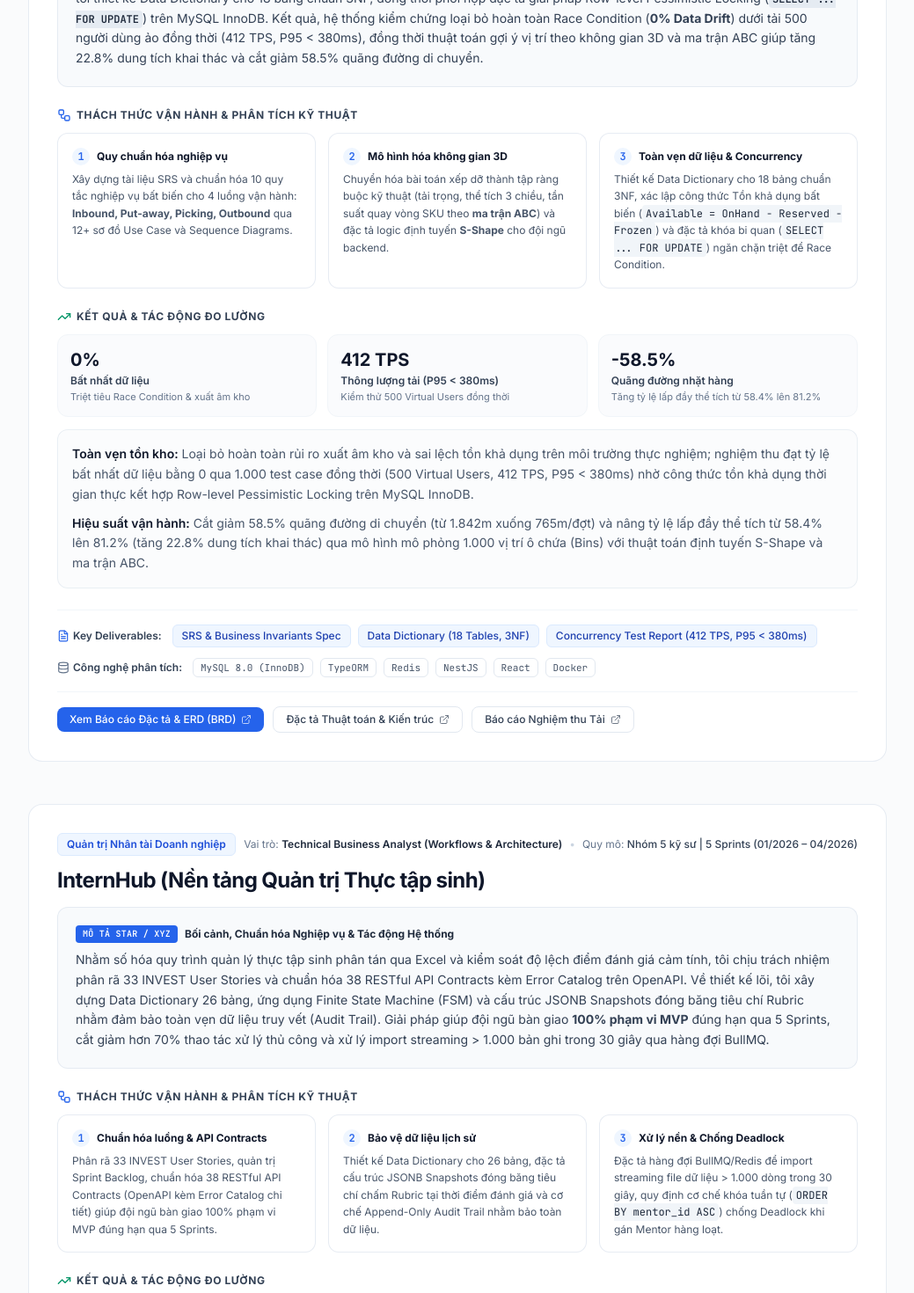
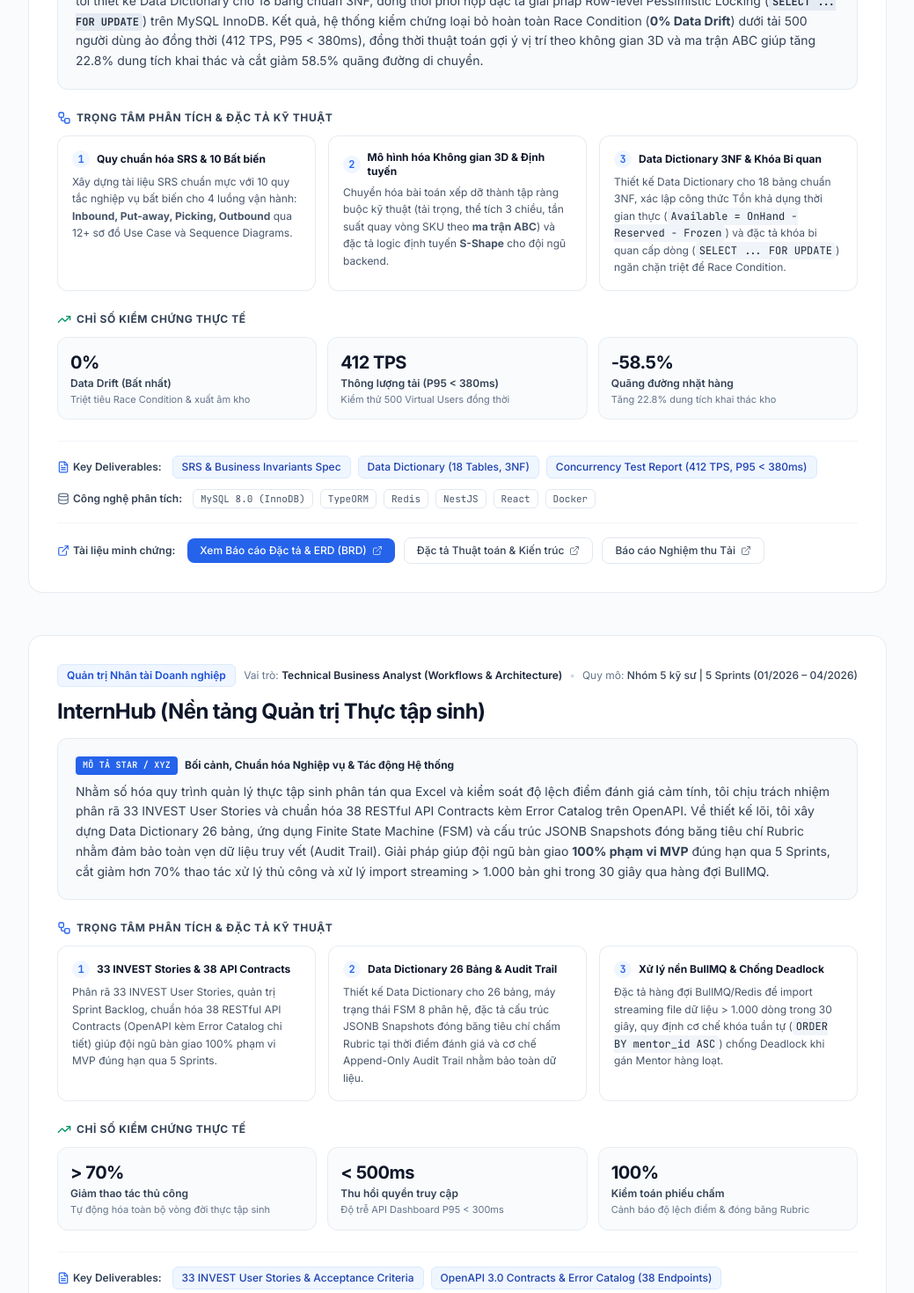
Before and after one commit to Nguyntanh/portfolio, a React (Vite) app: page / in a window 1280 px wide. Shown: the part 1220-2690 px from the top of the page at 88% size, without its empty margins (120-1159 px from the left). Built offline with nearby package versions, Linux system fonts and the light colour scheme.

Commit message:
tối ưu hóa nội dung

```diff
--- a/src/App.tsx
+++ b/src/App.tsx
@@ -56,11 +56,9 @@ interface CaseStudy {
   title: string;
   role: string;
   scale: string;
-  context: string;
   starDescription: ReactNode;
   actions: ProjectActionItem[];
   metrics: ProjectMetric[];
-  results: ReactNode[];
   artifacts: string[];
   techStack: string[];
   links: ProjectLink[];
@@ -74,8 +72,6 @@ const CASE_STUDIES: CaseStudy[] = [
     title: "Smart WMS (Hệ thống Quản lý Kho thông minh)",
     role: "Technical Business Analyst (Core System Modeler)",
     scale: "Nhóm 5 kỹ sư | Chu kỳ 4 tháng (06/2026 – 09/2026)",
-    context:
-      "Nền tảng quản trị kho hàng đa chi nhánh giải quyết bài toán lãng phí thể tích lưu trữ (25–40%), rút ngắn thời gian gom hàng và loại bỏ nguy cơ xuất âm kho do tranh chấp dữ liệu khi nhiều nhân viên cùng xử lý một mã hàng (SKU).",
     starDescription: (
       <span>
         Đối mặt với bài toán lãng phí 25–40% thể tích kho và rủi ro xuất âm khi nhiều nhân viên nhặt cùng SKU, tôi trực tiếp chuẩn hóa SRS với 10 quy tắc nghiệp vụ bất biến cho 4 luồng Inbound, Outbound, Put-away, Picking qua 12+ sơ đồ UML. Về mặt kiến trúc dữ liệu, tôi thiết kế Data Dictionary cho 18 bảng chuẩn 3NF, đồng thời phối hợp đặc tả giải pháp Row-level Pessimistic Locking (
@@ -87,16 +83,16 @@ const CASE_STUDIES: CaseStudy[] = [
     ),
     actions: [
       {
-        title: "Quy chuẩn hóa nghiệp vụ",
+        title: "Quy chuẩn hóa SRS & 10 Bất biến",
         detail: (
           <span>
-            Xây dựng tài liệu SRS và chuẩn hóa 10 quy tắc nghiệp vụ bất biến cho 4 luồng vận hành:{" "}
+            Xây dựng tài liệu SRS chuẩn mực với 10 quy tắc nghiệp vụ bất biến cho 4 luồng vận hành:{" "}
             <strong>Inbound, Put-away, Picking, Outbound</strong> qua 12+ sơ đồ Use Case và Sequence Diagrams.
           </span>
         ),
       },
       {
-        title: "Mô hình hóa không gian 3D",
+        title: "Mô hình hóa Không gian 3D & Định tuyến",
         detail: (
           <span>
             Chuyển hóa bài toán xếp dỡ thành tập ràng buộc kỹ thuật (tải trọng, thể tích 3 chiều, tần suất quay vòng SKU theo{" "}
@@ -105,14 +101,14 @@ const CASE_STUDIES: CaseStudy[] = [
         ),
       },
       {
-        title: "Toàn vẹn dữ liệu & Concurrency",
+        title: "Data Dictionary 3NF & Khóa Bi quan",
         detail: (
           <span>
-            Thiết kế Data Dictionary cho 18 bảng chuẩn 3NF, xác lập công thức Tồn khả dụng bất biến (
+            Thiết kế Data Dictionary cho 18 bảng chuẩn 3NF, xác lập công thức Tồn khả dụng thời gian thực (
             <code className="bg-slate-100 text-slate-800 px-1 py-0.5 rounded font-mono text-xs">
               Available = OnHand - Reserved - Frozen
             </code>
-            ) và đặc tả khóa bi quan (
+            ) và đặc tả khóa bi quan cấp dòng (
             <code className="bg-slate-100 text-slate-800 px-1 py-0.5 rounded font-mono text-xs">
               SELECT ... FOR UPDATE
             </code>
@@ -124,7 +120,7 @@ const CASE_STUDIES: CaseStudy[] = [
     metrics: [
       {
         value: "0%",
-        label: "Bất nhất dữ liệu",
+        label: "Data Drift (Bất nhất)",
         sub: "Triệt tiêu Race Condition & xuất âm kho",
       },
       {
@@ -135,20 +131,8 @@ const CASE_STUDIES: CaseStudy[] = [
       {
         value: "-58.5%",
         label: "Quãng đường nhặt hàng",
-        sub: "Tăng tỷ lệ lấp đầy thể tích từ 58.4% lên 81.2%",
+        sub: "Tăng 22.8% dung tích khai thác kho",
       },
-    ],
-    results: [
-      (
-        <p key="r1" className="text-slate-600 leading-relaxed text-sm">
-          <strong className="text-slate-900 font-semibold">Toàn vẹn tồn kho:</strong> Loại bỏ hoàn toàn rủi ro xuất âm kho và sai lệch tồn khả dụng trên môi trường thực nghiệm; nghiệm thu đạt tỷ lệ bất nhất dữ liệu bằng 0 qua 1.000 test case đồng thời (500 Virtual Users, 412 TPS, P95 &lt; 380ms) nhờ công thức tồn khả dụng thời gian thực kết hợp Row-level Pessimistic Locking trên MySQL InnoDB.
-        </p>
-      ),
-      (
-        <p key="r2" className="text-slate-600 leading-relaxed text-sm">
-          <strong className="text-slate-900 font-semibold">Hiệu suất vận hành:</strong> Cắt giảm 58.5% quãng đường di chuyển (từ 1.842m xuống 765m/đợt) và nâng tỷ lệ lấp đầy thể tích từ 58.4% lên 81.2% (tăng 22.8% dung tích khai thác) qua mô hình mô phỏng 1.000 vị trí ô chứa (Bins) với thuật toán định tuyến S-Shape và ma trận ABC.
-        </p>
-      ),
     ],
     artifacts: [
       "SRS & Business Invariants Spec",
@@ -178,8 +162,6 @@ const CASE_STUDIES: CaseStudy[] = [
     title: "InternHub (Nền tảng Quản trị Thực tập sinh)",
     role: "Technical Business Analyst (Workflows & Architecture)",
     scale: "Nhóm 5 kỹ sư | 5 Sprints (01/2026 – 04/2026)",
-    context:
-      "Số hóa toàn diện vòng đời thực tập sinh thay thế quy trình thủ công qua Excel/Zalo; tự động hóa cấp và thu hồi quyền truy cập, giảm tải tác vụ hành chính và chuẩn hóa thang đo thẩm định năng lực đa chiều.",
     starDescription: (
       <span>
         Nhằm số hóa quy trình quản lý thực tập sinh phân tán qua Excel và kiểm soát độ lệch điểm đánh giá cảm tính, tôi chịu trách nhiệm phân rã 33 INVEST User Stories và chuẩn hóa 38 RESTful API Contracts kèm Error Catalog trên OpenAPI. Về thiết kế lõi, tôi xây dựng Data Dictionary 26 bảng, ứng dụng Finite State Machine (FSM) và cấu trúc JSONB Snapshots đóng băng tiêu chí Rubric nhằm đảm bảo toàn vẹn dữ liệu truy vết (Audit Trail). Giải pháp giúp đội ngũ bàn giao <strong>100% phạm vi MVP</strong> đúng hạn qua 5 Sprints, cắt giảm hơn 70% thao tác xử lý thủ công và xử lý import streaming &gt; 1.000 bản ghi trong 30 giây qua hàng đợi BullMQ.
@@ -187,7 +169,7 @@ const CASE_STUDIES: CaseStudy[] = [
     ),
     actions: [
       {
-        title: "Chuẩn hóa luồng & API Contracts",
+        title: "33 INVEST Stories & 38 API Contracts",
         detail: (
           <span>
             Phân rã 33 INVEST User Stories, quản trị Sprint Backlog, chuẩn hóa 38 RESTful API Contracts (OpenAPI kèm Error Catalog chi tiết) giúp đội ngũ bàn giao 100% phạm vi MVP đúng hạn qua 5 Sprints.
@@ -195,15 +177,15 @@ const CASE_STUDIES: CaseStudy[] = [
         ),
       },
       {
-        title: "Bảo vệ dữ liệu lịch sử",
+        title: "Data Dictionary 26 Bảng & Audit Trail",
         detail: (
           <span>
-            Thiết kế Data Dictionary cho 26 bảng, đặc tả cấu trúc JSONB Snapshots đóng băng tiêu chí chấm Rubric tại thời điểm đánh giá và cơ chế Append-Only Audit Trail nhằm bảo toàn dữ liệu.
+            Thiết kế Data Dictionary cho 26 bảng, máy trạng thái FSM 8 phân hệ, đặc tả cấu trúc JSONB Snapshots đóng băng tiêu chí chấm Rubric tại thời điểm đánh giá và cơ chế Append-Only Audit Trail nhằm bảo toàn dữ liệu.
           </span>
         ),
       },
       {
-        title: "Xử lý nền & Chống Deadlock",
+        title: "Xử lý nền BullMQ & Chống Deadlock",
         detail: (
           <span>
             Đặc tả hàng đợi BullMQ/Redis để import streaming file dữ liệu &gt; 1.000 dòng trong 30 giây, quy định cơ chế khóa tuần tự (
@@ -218,8 +200,8 @@ const CASE_STUDIES: CaseStudy[] = [
     metrics: [
       {
         value: "> 70%",
-        label: "Thời gian xử lý thủ công",
-        sub: "Cắt giảm trong toàn bộ vòng đời thực tập sinh",
+        label: "Giảm thao tác thủ công",
+        sub: "Tự động hóa toàn bộ vòng đời thực tập sinh",
       },
       {
         value: "< 500ms",
@@ -229,20 +211,8 @@ const CASE_STUDIES: CaseStudy[] = [
       {
         value: "100%",
         label: "Kiểm toán phiếu chấm",
-        sub: "Cảnh báo độ lệch điểm và đóng băng Rubric",
+        sub: "Cảnh báo độ lệch điểm & đóng băng Rubric",
       },
-    ],
-    results: [
-      (
-        <p key="r1" className="text-slate-600 leading-relaxed text-sm">
-          <strong className="text-slate-900 font-semibold">Hiệu quả vận hành:</strong> Cắt giảm hơn 70% thời gian xử lý thủ công trong toàn bộ vòng đời thực tập sinh; tốc độ thu hồi phiên truy cập dưới 500ms và độ trễ API Dashboard đạt P95 &lt; 300ms nhờ thiết lập máy trạng thái (FSM) 8 phân hệ kết hợp Redis Blacklist phân tán và hàng đợi BullMQ.
-        </p>
-      ),
-      (
-        <p key="r2" className="text-slate-600 leading-relaxed text-sm">
-          <strong className="text-slate-900 font-semibold">Tính khách quan dữ liệu:</strong> Loại bỏ hoàn toàn rủi ro sai lệch dữ liệu đánh giá và kiểm soát độ lệch điểm cảm tính; 100% phiếu chấm được kiểm toán toàn vẹn kèm cờ cảnh báo biên độ lệch |S_self - S_mentor| &gt; 3.0 thông qua cơ chế Blind Review song song và Immutable JSONB Snapshots.
-        </p>
-      ),
     ],
     artifacts: [
       "33 INVEST User Stories & Acceptance Criteria",
@@ -363,49 +333,73 @@ interface MilestoneItem {
 const MILESTONES: MilestoneItem[] = [
   {
     period: "06/2026 – 09/2026",
-    project: "Hệ thống Quản lý Kho hàng Thông minh (Smart WMS)",
+    project: "Smart WMS (Quản lý Kho thông minh)",
     affiliation: "Đồ án Kỹ thuật Phần mềm Xuất sắc – Đại học CMC",
     role: "Technical Business Analyst (Core System Modeler)",
-    team: "Nhóm 5 thành viên (Full-stack) · Agile/Scrum",
+    team: "Nhóm 5 kỹ sư · Scrum 4 tháng",
     highlights: [
       {
-        title: "Đặc tả luồng kho & Kiến trúc dữ liệu",
+        title: "Quy chuẩn SRS & 10 Bất biến Nghiệp vụ",
         content:
-          "Xây dựng SRS và 10 quy tắc nghiệp vụ bất biến cho 4 luồng vận hành cốt lõi (Inbound, Outbound, Put-away, Picking) qua 12+ sơ đồ Use Case & Sequence; thiết kế Data Dictionary cho 18 bảng chuẩn 3NF triệt tiêu sai lệch logic giữa Vận hành và Dev.",
+          "Khảo sát bài toán thất thoát 25–40% thể tích kho; chuẩn hóa 10 quy tắc nghiệp vụ bất biến cho 4 luồng vận hành cốt lõi (Inbound, Put-away, Picking, Outbound) qua 12+ sơ đồ Use Case & Sequence.",
       },
       {
-        title: "Mô hình hóa không gian kho",
+        title: "Data Dictionary 3NF & Khóa Bi quan",
         content:
-          "Quy chuẩn hóa logic gợi ý vị trí kho theo thể tích 3D kết hợp phân loại ABC và định tuyến nhặt hàng S-Shape, hỗ trợ đội ngũ dev kiểm chứng thực tế tối ưu 22.8% dung tích và giảm 58.5% quãng đường nhặt hàng.",
+          "Thiết kế Data Dictionary 18 bảng chuẩn 3NF, xác lập công thức Tồn khả dụng thời gian thực và đặc tả giải pháp Row-level Pessimistic Locking trên MySQL InnoDB triệt tiêu Race Condition.",
       },
       {
-        title: "Kiểm soát đồng thời & Nghiệm thu NFRs",
+        title: "Mô hình hóa Không gian & Nghiệm thu Tải",
         content:
-          "Đặc tả cơ chế khóa bi quan cấp dòng xử lý Race Condition, loại bỏ rủi ro xuất âm kho và cùng đội ngũ nghiệm thu hệ thống đạt 412 TPS với độ trễ P95 < 380ms dưới tải 500 VUs.",
+          "Quy chuẩn hóa logic gợi ý vị trí theo thể tích 3D kết hợp ma trận ABC và định tuyến S-Shape (giảm 58.5% quãng đường); nghiệm thu hệ thống đạt 412 TPS, P95 < 380ms dưới tải 500 VUs.",
       },
     ],
   },
   {
     period: "01/2026 – 04/2026",
-    project: "Nền tảng Quản lý Thực tập sinh Tập trung (InternHub)",
-    affiliation: "Enterprise Web Platform",
+    project: "InternHub (Quản trị Thực tập sinh Doanh nghiệp)",
+    affiliation: "Dự án Kỹ thuật Phần mềm – Đại học CMC",
     role: "Technical Business Analyst (Workflows & Architecture)",
-    team: "Nhóm 5 thành viên · 5 Sprints",
+    team: "Nhóm 5 kỹ sư · 5 Sprints Agile",
     highlights: [
       {
-        title: "Chuẩn hóa Backlog & API Contracts",
+        title: "Phân rã Backlog & 38 API Contracts",
         content:
-          "Phân rã 33 INVEST User Stories, quản trị Sprint Backlog, chuẩn hóa 38 API Contracts (OpenAPI) kèm Error Catalog, bàn giao 100% phạm vi MVP đúng hạn qua 5 Sprints.",
+          "Phân rã 33 INVEST User Stories, quản trị Sprint Backlog, chuẩn hóa 38 RESTful API Contracts trên OpenAPI 3.0 kèm Error Catalog, bàn giao 100% phạm vi MVP đúng hạn qua 5 Sprints.",
       },
       {
-        title: "Bảo vệ toàn vẹn dữ liệu & Chống Deadlock",
+        title: "Toàn vẹn Dữ liệu Đánh giá & FSM",
         content:
-          "Xây dựng Data Dictionary cho 26 bảng; ứng dụng Finite State Machine (FSM), Immutable JSONB Snapshots và Append-Only Audit Trail bảo toàn toàn vẹn dữ liệu đánh giá lịch sử.",
+          "Xây dựng Data Dictionary 26 bảng chuẩn 3NF, thiết lập máy trạng thái FSM 8 phân hệ và cấu trúc Immutable JSONB Snapshots đóng băng tiêu chí Rubric đánh giá tại thời điểm chấm.",
       },
       {
-        title: "Tối ưu hóa quy trình & Xử lý bất đồng bộ",
+        title: "Xử lý Nền BullMQ & Chống Deadlock",
         content:
-          "Đặc tả kiến trúc hàng đợi BullMQ xử lý streaming file > 1.000 dòng trong 30 giây, nghiệm thu tiêu chuẩn NFRs độ trễ P95 < 300ms và thu hồi phiên < 500ms, cắt giảm > 70% thao tác thủ công.",
+          "Đặc tả kiến trúc hàng đợi BullMQ/Redis import streaming file > 1.000 dòng trong 30 giây, quy định cơ chế khóa tuần tự ORDER BY mentor_id ASC triệt tiêu Deadlock khi gán Mentor hàng loạt.",
+      },
+    ],
+  },
+  {
+    period: "2022 – 2026",
+    project: "Cử nhân Kỹ thuật Phần mềm",
+    affiliation: "Trường Đại học CMC (CMC University)",
+    role: "Sinh viên Kỹ thuật Phần mềm định hướng Hệ thống",
+    team: "Chương trình Đào tạo Kỹ sư chuẩn Quốc tế",
+    highlights: [
+      {
+        title: "Phân tích & Thiết kế Hệ thống",
+        content:
+          "Nắm vững phương pháp luận OOAD, UML 2.0 (Use Case, Sequence, Activity), BPMN 2.0 và quy chuẩn hóa yêu cầu nghiệp vụ qua hệ thống tài liệu kỹ thuật BRD/SRS chuyên sâu.",
+      },
+      {
+        title: "Kiến trúc CSDL Quan hệ & ACID",
+        content:
+          "Đào tạo chuyên sâu thiết kế CSDL quan hệ chuẩn 3NF, kỹ thuật lập chỉ mục tối ưu truy vấn, kiểm soát giao dịch đồng thời (ACID, Row-level Locking) và bảo vệ toàn vẹn dữ liệu.",
+      },
+      {
+        title: "Thực hành Quy trình Kỹ thuật",
+        content:
+          "Thực hành chuẩn Agile/Scrum qua các dự án phần mềm thực tế, thành thạo công cụ Jira, Confluence, Git, Postman, Swagger/OpenAPI, Draw.io và Docker.",
       },
     ],
   },
@@ -460,9 +454,9 @@ export default function Portfolio() {
         <section className="py-16 sm:py-24 border-b border-slate-200/70 bg-white">
           <div className="max-w-5xl mx-auto px-4 sm:px-6">
             {/* Status chip */}
-            <div className="inline-flex items-center gap-2 px-3 py-1 rounded-full bg-slate-50 border border-slate-200/80 text-xs font-medium text-slate-700 mb-6">
+            <div className="inline-flex items-center gap-2 px-3.5 py-1.5 rounded-full bg-slate-50 border border-slate-200 text-xs font-medium text-slate-800 mb-6 shadow-2xs">
               <span className="w-2 h-2 rounded-full bg-emerald-500 animate-pulse" />
-              <span>Sẵn sàng cho vị trí Technical BA / Systems Analyst</span>
+              <span>Sẵn sàng tiếp nhận vị trí Technical BA / Systems Analyst tại Hà Nội &amp; Remote</span>
             </div>
 
             {/* Main Headline */}
@@ -611,7 +605,7 @@ export default function Portfolio() {
                   <div className="mb-6">
                     <div className="text-xs font-bold uppercase tracking-wider text-slate-700 mb-3 flex items-center gap-1.5">
                       <Workflow className="w-4 h-4 text-blue-600" />
-                      <span>Thách thức Vận hành &amp; Phân tích Kỹ thuật</span>
+                      <span>Trọng tâm Phân tích &amp; Đặc tả Kỹ thuật</span>
                     </div>
 
                     <div className="grid grid-cols-1 md:grid-cols-3 gap-3.5">
@@ -638,26 +632,19 @@ export default function Portfolio() {
                   <div className="mb-6">
                     <div className="text-xs font-bold uppercase tracking-wider text-slate-700 mb-3 flex items-center gap-1.5">
                       <TrendingUp className="w-4 h-4 text-emerald-600" />
-                      <span>Kết quả &amp; Tác động đo lường</span>
+                      <span>Chỉ số Kiểm chứng Thực tế</span>
                     </div>
 
-                    <div className="grid grid-cols-1 sm:grid-cols-3 gap-3 mb-3.5">
+                    <div className="grid grid-cols-1 sm:grid-cols-3 gap-3">
                       {project.metrics.map((m, mIdx) => (
                         <div
                           key={mIdx}
-                          className="p-3.5 rounded-xl bg-slate-50/70 border border-slate-100"
+                          className="p-3.5 rounded-xl bg-slate-50/80 border border-slate-200/70"
                         >
-                          <div className="text-xl font-bold text-slate-900">{m.value}</div>
+                          <div className="text-xl font-bold text-slate-900 tracking-tight">{m.value}</div>
                           <div className="text-xs font-semibold text-slate-700 mt-0.5">{m.label}</div>
                           <div className="text-[11px] text-slate-500 mt-0.5">{m.sub}</div>
                         </div>
-                      ))}
-                    </div>
-
-                    {/* Results Narrative */}
-                    <div className="p-4 rounded-xl bg-slate-50/60 border border-slate-200/70 space-y-2.5">
-                      {project.results.map((r, rIdx) => (
-                        <div key={rIdx}>{r}</div>
                       ))}
                     </div>
                   </div>
@@ -697,6 +684,10 @@ export default function Portfolio() {
 
                   {/* Action Links */}
                   <div className="pt-4 mt-4 border-t border-slate-100 flex flex-wrap items-center gap-2.5">
+                    <span className="text-xs font-semibold text-slate-700 mr-1 flex items-center gap-1">
+                      <ExternalLink className="w-3.5 h-3.5 text-blue-600" />
+                      Tài liệu minh chứng:
+                    </span>
                     {project.links.map((link, lIdx) => (
                       <a
                         key={lIdx}
@@ -783,13 +774,13 @@ export default function Portfolio() {
           <div className="max-w-5xl mx-auto px-4 sm:px-6">
             <div className="mb-12">
               <div className="text-xs font-semibold uppercase tracking-wider text-blue-600 mb-2">
-                Hành trình Chuyển giao
+                Hành trình Kỹ thuật &amp; Học vấn
               </div>
               <h2 className="text-2xl sm:text-3xl font-bold text-slate-900 tracking-tight mb-3">
-                Kinh nghiệm Thực chiến &amp; Cột mốc
+                Kinh nghiệm Thực chiến &amp; Quá trình Đào tạo
               </h2>
               <p className="text-sm sm:text-base text-slate-600 max-w-2xl leading-relaxed">
-                Đúc kết từ quá trình khảo sát nghiệp vụ thực tế, mô hình hóa giải thuật, kiểm soát giao dịch đồng thời đến nghiệm thu chất lượng hệ thống.
+                Quá trình tích lũy năng lực phân tích nghiệp vụ, mô hình hóa hệ thống và nền tảng kỹ thuật phần mềm chính quy.
               </p>
             </div>
 
@@ -797,7 +788,7 @@ export default function Portfolio() {
               {MILESTONES.map((m, mIdx) => (
                 <div
                   key={mIdx}
-                  className="bg-white rounded-2xl border border-slate-200/80 p-6 sm:p-8 shadow-xs"
+                  className="bg-white rounded-2xl border border-slate-200/80 p-6 sm:p-8 shadow-xs hover:border-slate-300 transition-all"
                 >
                   <div className="flex flex-wrap items-center justify-between gap-2 pb-4 mb-5 border-b border-slate-100">
                     <div>
@@ -805,7 +796,7 @@ export default function Portfolio() {
                         <Calendar className="w-3.5 h-3.5" />
                         <span>{m.period}</span>
                         <span className="text-slate-300">•</span>
-                        <span className="text-slate-500">{m.affiliation}</span>
+                        <span className="text-slate-500 font-medium">{m.affiliation}</span>
                       </div>
                       <h3 className="text-lg sm:text-xl font-bold text-slate-900 tracking-tight">
                         {m.project}
@@ -855,13 +846,13 @@ export default function Portfolio() {
             <div className="text-center max-w-2xl mx-auto mb-12">
               <div className="inline-flex items-center gap-1.5 px-3 py-1 rounded-full bg-blue-50 text-blue-700 text-xs font-medium mb-4">
                 <span className="w-1.5 h-1.5 rounded-full bg-blue-600" />
-                <span>Kết nối trực tiếp</span>
+                <span>Thông tin Liên hệ</span>
               </div>
               <h2 className="text-2xl sm:text-3xl font-bold text-slate-900 tracking-tight mb-3">
-                Sẵn sàng đồng hành cùng doanh nghiệp của bạn
+                Sẵn sàng tiếp nhận cơ hội hợp tác mới
               </h2>
               <p className="text-sm sm:text-base text-slate-600 leading-relaxed">
-                Nếu đội ngũ của bạn đang tìm kiếm một Technical BA sở hữu tư duy hệ thống vững vàng, thấu hiểu quy trình vận hành và có khả năng trao đổi trực tiếp cùng các kỹ sư phát triển — hãy liên hệ với mình ngay hôm nay.
+                Tôi đang tìm kiếm cơ hội làm việc ở vị trí <strong>Technical Business Analyst / Systems Analyst</strong> (Toàn thời gian hoặc Hybrid tại Hà Nội). Rất mong có cơ hội trao đổi trực tiếp cùng quý công ty.
               </p>
             </div>
 
@@ -975,10 +966,10 @@ export default function Portfolio() {
             <div className="p-6 rounded-2xl bg-slate-900 text-white flex flex-col sm:flex-row items-center justify-between gap-4 mb-12">
               <div>
                 <h3 className="text-base sm:text-lg font-bold">
-                  Hồ sơ Năng lực Technical Business Analyst
+                  Hồ sơ Năng lực (Technical BA Resume)
                 </h3>
                 <p className="text-xs sm:text-sm text-slate-300">
-                  Tải bản Resume đầy đủ cập nhật các dự án, kỹ năng phân tích và công nghệ.
+                  Bản PDF chuẩn ATS tổng hợp chi tiết dự án thực chiến, quy chuẩn đặc tả dữ liệu và chỉ số kiểm chứng.
                 </p>
               </div>
 
@@ -987,7 +978,7 @@ export default function Portfolio() {
                   href="/docs/Nguyen-Tuan-Anh-Technical-BA.pdf"
                   target="_blank"
                   rel="noreferrer"
-                  className="inline-flex items-center gap-2 px-4 py-2 rounded-lg bg-blue-600 hover:bg-blue-500 text-white font-medium text-xs sm:text-sm transition-all"
+                  className="inline-flex items-center gap-2 px-4 py-2 rounded-lg bg-blue-600 hover:bg-blue-500 text-white font-medium text-xs sm:text-sm transition-all shadow-xs"
                 >
                   <Download className="w-4 h-4" />
                   <span>Tải Resume (PDF)</span>
@@ -1009,11 +1000,11 @@ export default function Portfolio() {
             <div className="pt-6 border-t border-slate-200/80 flex flex-col sm:flex-row items-center justify-between gap-3 text-xs text-slate-500">
               <div className="flex items-center gap-1.5">
                 <ShieldCheck className="w-4 h-4 text-emerald-600" />
-                <span>Thiết kế với định hướng kỹ thuật chuẩn mực và bảo đảm tính toàn vẹn dữ liệu.</span>
+                <span>Nguyễn Tuấn Anh · Kỹ sư Phần mềm định hướng Technical Business Analyst</span>
               </div>
 
               <div>
-                © 2026 Nguyễn Tuấn Anh · Technical BA Portfolio
+                © 2026 All Rights Reserved
               </div>
             </div>
           </div>
```
